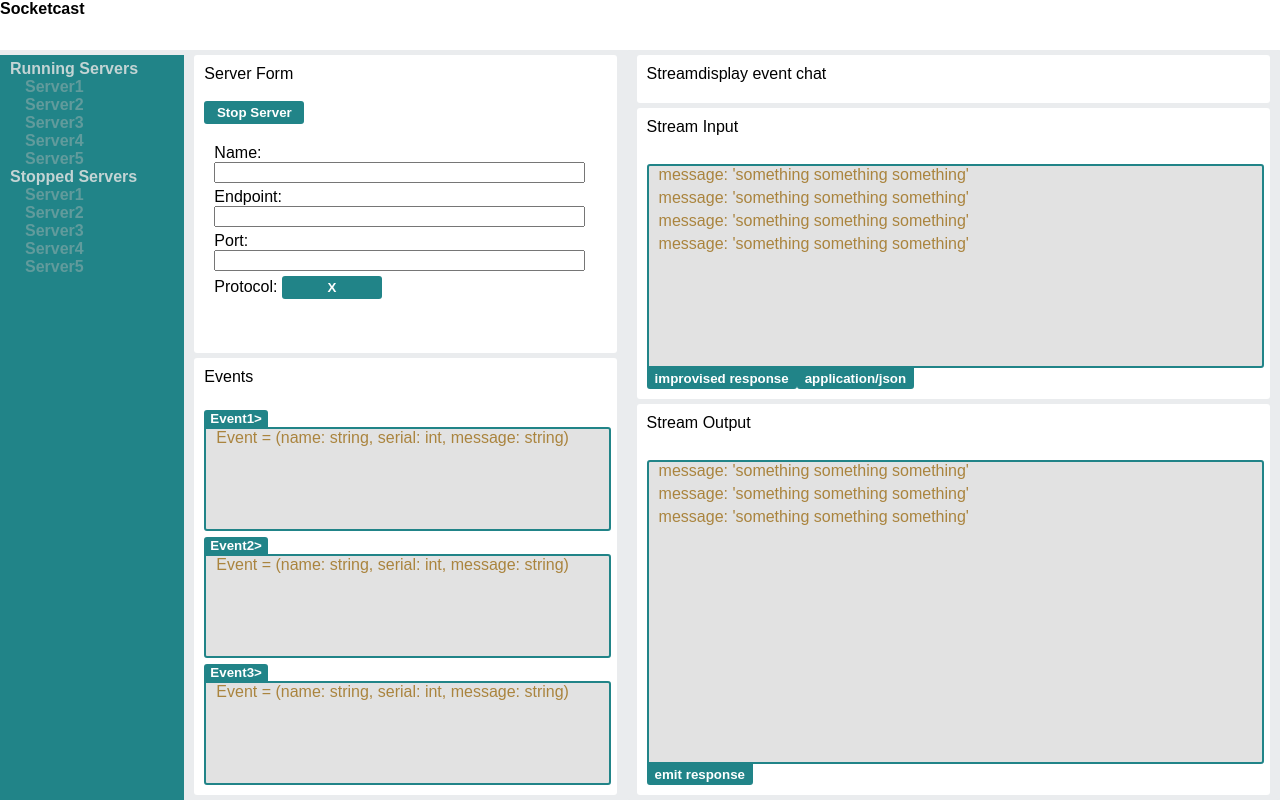
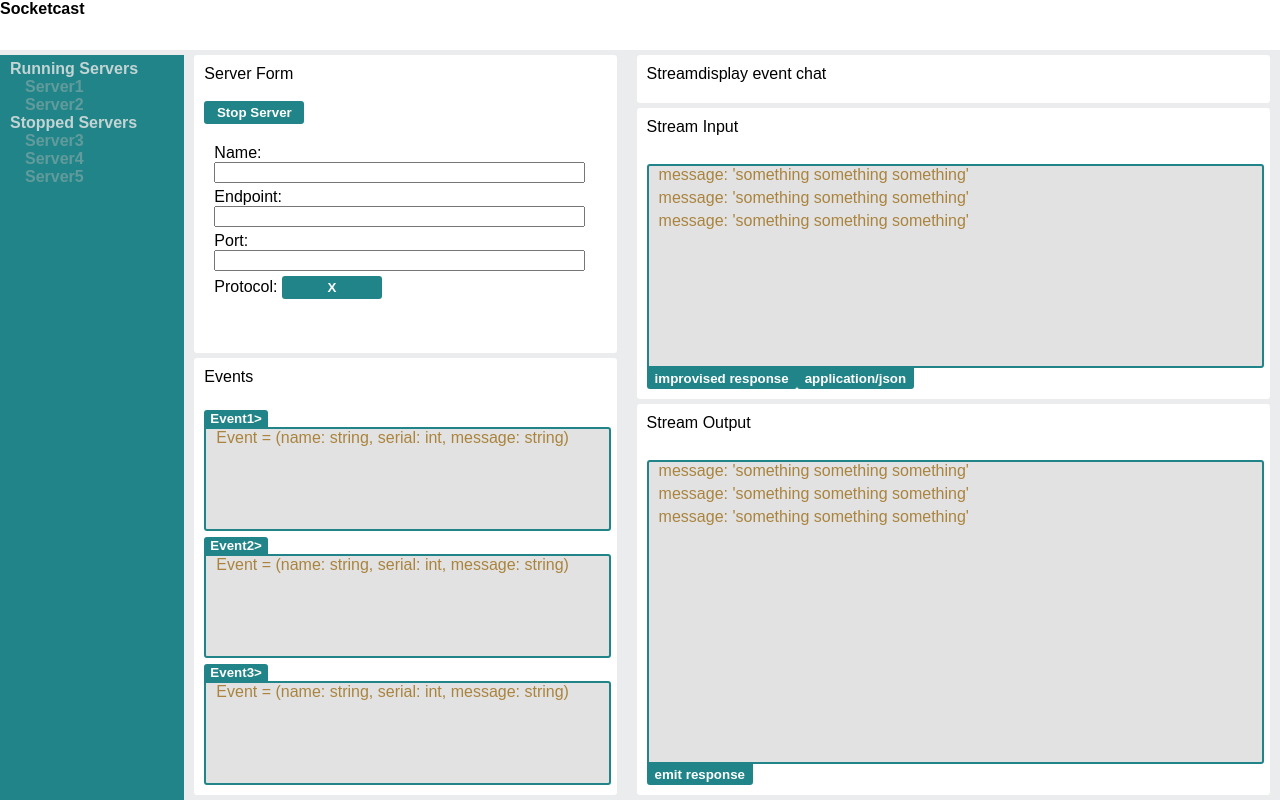
Before and after one commit to oslabs-beta/socketcast, a React app: page / in a window 1280 px wide. Built offline with nearby package versions, Linux system fonts and the light colour scheme; the HTML template or start-up script is replaced by a standard one.

Commit message:
updating keys and mapping

```diff
--- a/src/components/EventConfig.tsx
+++ b/src/components/EventConfig.tsx
@@ -11,7 +11,7 @@ function EventConfig() {
       <div>Events</div>
       <br/>
       {events.map((event) => (
-        <div className="event_container" id = {event.name}>
+        <div className="event_container" key = {event.name}>
           <button className="event_button">
             {" "}
             {event.name}
--- a/src/components/Sidebar.tsx
+++ b/src/components/Sidebar.tsx
@@ -1,36 +1,31 @@
 import React from "react";
 
 function Sidebar() {
-  let servers = [
-    { name: "Server1" },
-    { name: "Server2" },
+  let onlineServers = [{ name: "Server1" }, { name: "Server2" }];
+  let offlineServers = [
     { name: "Server3" },
     { name: "Server4" },
     { name: "Server5" },
   ];
+
   return (
     <div className="sidebar">
-
-
       <b>Running Servers</b>
       <div className="sidebar_container">
-        {servers.map((server) => (
-          <div className="sidebar_server" id = 'server.name'>
+        {onlineServers.map((server) => (
+          <div className="sidebar_server" key={server.name}>
             <b>{server.name}</b>
           </div>
         ))}
       </div>
 
-
       <b>Stopped Servers</b>
       <div className="sidebar_container">
-        {servers.map((server) => {
-          return (
-            <div className="sidebar_server" id = 'server.name'>
-              <b>{server.name}</b>
-            </div>
-          );
-        })}
+        {offlineServers.map((server) => (
+          <div className="sidebar_server" key={server.name}>
+            <b>{server.name}</b>
+          </div>
+        ))}
       </div>
     </div>
   );
--- a/src/components/StreamDisplay.tsx
+++ b/src/components/StreamDisplay.tsx
@@ -1,6 +1,17 @@
 import React from "react";
 
 function StreamDisplay() {
+  let inputStream = [
+    { message: "something something", id: 1 },
+    { message: "something something", id: 2 },
+    { message: "something something", id: 3 },
+  ];
+  let outputStream = [
+    { message: "something something", id: 1 },
+    { message: "something something", id: 2 },
+    { message: "something something", id: 3 },
+  ];
+
   return (
     <div className="streamDisplay">
       <div className="streamDisplay_header">Streamdisplay event chat</div>
@@ -8,25 +19,28 @@ function StreamDisplay() {
         <div>Stream Input</div>
         <br />
         <div className="streamDisplay_outputbox">
-          <div className="code">message: 'something something something'</div>
-          <div className="code">message: 'something something something'</div>
-          <div className="code">message: 'something something something'</div>
-          <div className="code">message: 'something something something'</div>
+          {inputStream.map((code) => (
+            <div className="code" key={code.id}>
+              message: 'something something something'
+            </div>
+          ))}
         </div>
         <div>
-          <button className = 'streamDisplay_button'>improvised response</button>
-          <button className = 'streamDisplay_button'>application/json</button>
+          <button className="streamDisplay_button">improvised response</button>
+          <button className="streamDisplay_button">application/json</button>
         </div>
       </div>
       <div className="streamDisplay_container">
         <div>Stream Output</div>
         <br />
         <div className="streamDisplay_inputbox">
-          <div className="code">message: 'something something something'</div>
-          <div className="code">message: 'something something something'</div>
-          <div className="code">message: 'something something something'</div>
+          {outputStream.map((code) => (
+            <div className="code" key={code.id}>
+              message: 'something something something'
+            </div>
+          ))}
         </div>
-        <button className = 'streamDisplay_button'>emit response</button>
+        <button className="streamDisplay_button">emit response</button>
       </div>
     </div>
   );
```
